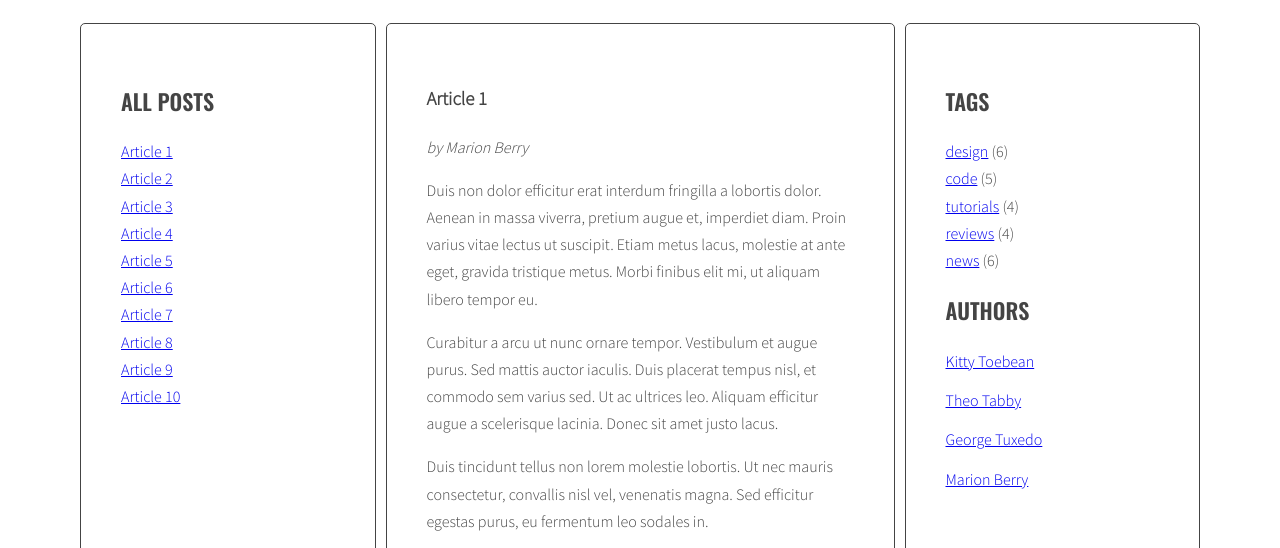
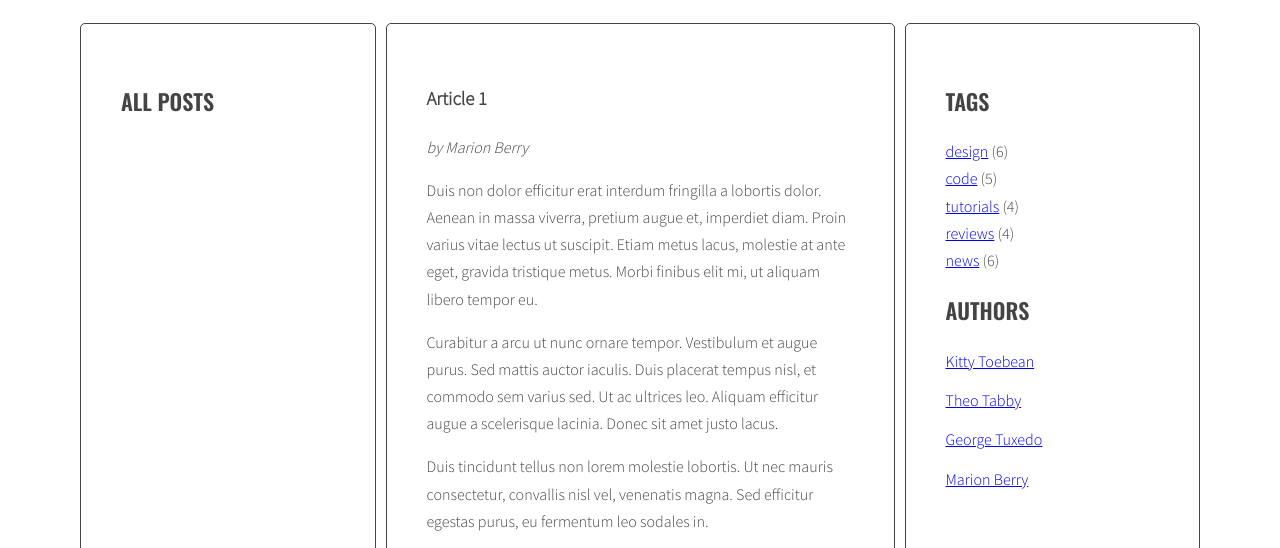
Before and after one commit to Sylwia2424/javascript-blog, a website: page index.html in a window 1280 px wide. Shown: the part 220-768 px from the top of the page. Drawn offline with nearby package versions, Linux system fonts and the light colour scheme.

Commit message:
Add second part

```diff
--- a/index.html
+++ b/index.html
@@ -13,16 +13,6 @@
 	      <aside class="sidebar">
 	        <h2 class="section-title">All posts</h2>
 	        <ul class="list titles">
-	          <li><a href="#article-1"><span>Article 1</span></a></li>
-	          <li><a href="#article-2"><span>Article 2</span></a></li>
-	          <li><a href="#article-3"><span>Article 3</span></a></li>
-	          <li><a href="#article-4"><span>Article 4</span></a></li>
-	          <li><a href="#article-5"><span>Article 5</span></a></li>
-	          <li><a href="#article-6"><span>Article 6</span></a></li>
-	          <li><a href="#article-7"><span>Article 7</span></a></li>
-	          <li><a href="#article-8"><span>Article 8</span></a></li>
-	          <li><a href="#article-9"><span>Article 9</span></a></li>
-	          <li><a href="#article-10"><span>Article 10</span></a></li>
 	        </ul>
 	      </aside>
 	      <section class="posts">
--- a/js/script.js
+++ b/js/script.js
@@ -38,8 +38,43 @@ const titleClickHandler = function(event){
 }
 
 const links = document.querySelectorAll('.titles a');
-
 for(let link of links){
   link.addEventListener('click', titleClickHandler);
 
 }
+
+{
+const optArticleSelector = '.post',
+  optTitleSelector = '.post-title',
+  optTitleListSelector = '.titles';
+
+function generateTitleLinks(){
+
+  /* remove contents of titleList */
+  	const titleList = document.querySelector(optTitleListSelector).innerHTML = '';
+
+
+  /* for each article */
+ 	const articles = function(optArticleSelector){
+ 		let html = '';
+ 		for(let article of articles){
+
+ 	}
+
+    /* get the article id */
+	const articleId = 'id'
+
+    /* find the title element */
+	const articleTitle = article.querySelector(optTitleSelector).innerHTML;
+    /* get the title from the title element */
+
+    /* create HTML of the link */
+	const linkHTML = '<li><a href="#' + articleId +'"><span>' + articleTitle + '</span></a></li>';   	console.log (linkHTML)
+    /* insert link into titleList */
+    html = html + linkHTML;
+	}
+
+	titleList.innerHTML = html;
+}
+generateTitleLinks();
+}
```
